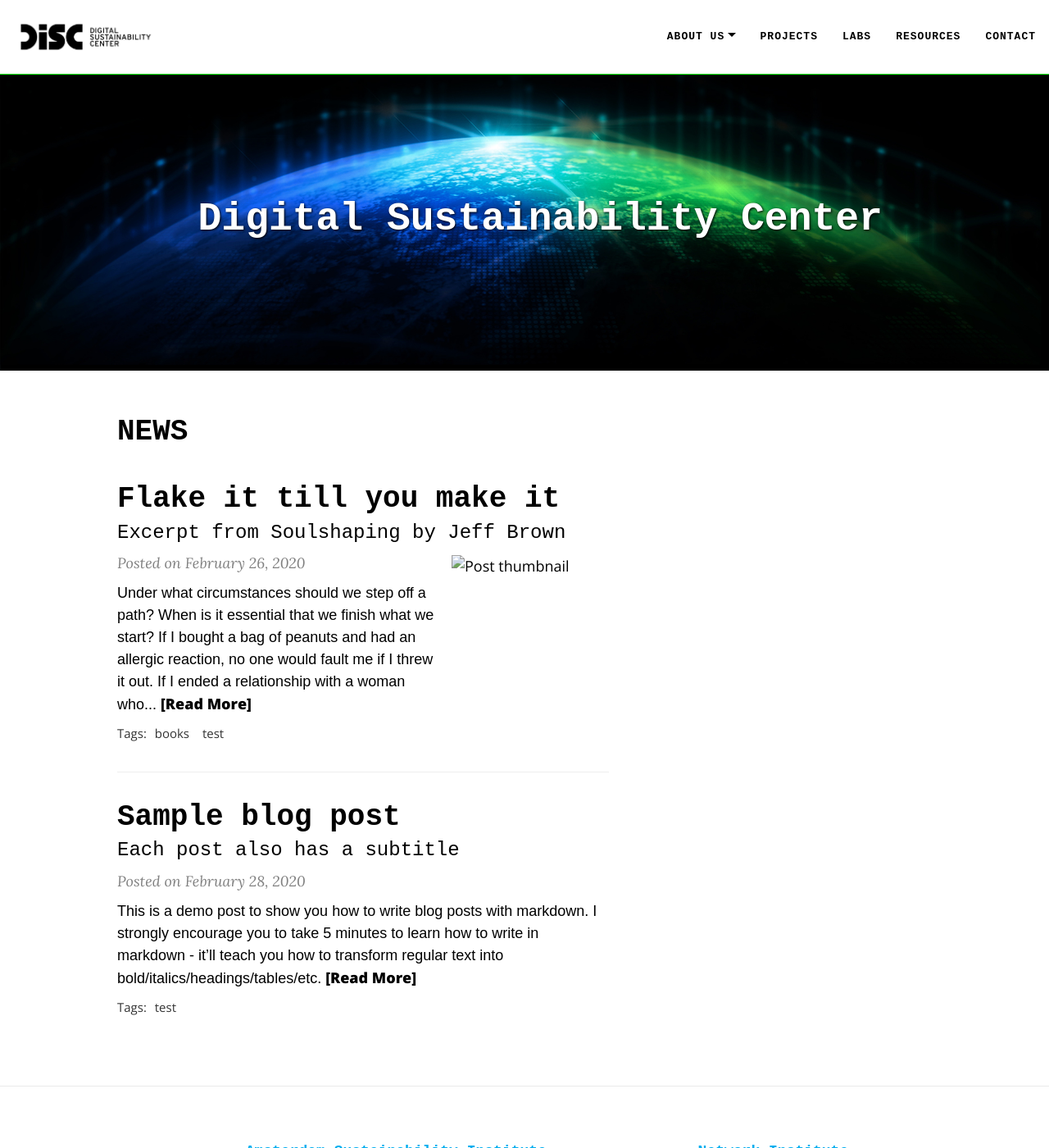
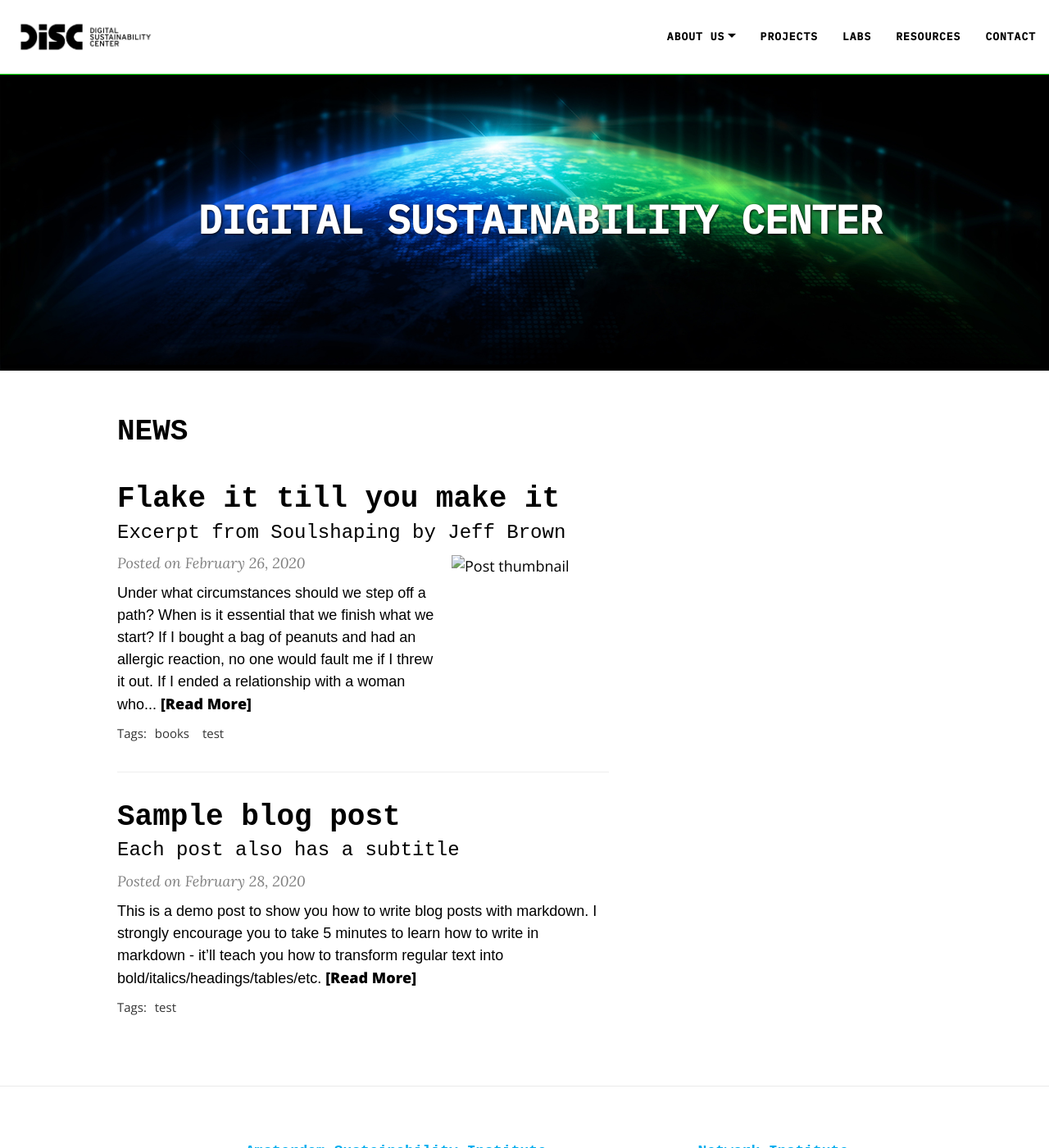
Before and after one commit to S2-group/disc-website.github.io, a Jekyll site: the page built from index.html, in a window 1280 px wide and 1400 px high. Shown: the whole window at 82% size. Built offline with Jekyll 4.4.1, drawn with Linux system fonts in a browser that asks for light colours; nearby versions of some CDN libraries; the list of posts is cut into pages by our own code.

Commit message:
changing fonts of menu items and page titles to IBM font

```diff
--- a/_includes/head.html
+++ b/_includes/head.html
@@ -149,4 +149,8 @@
     {% endfor %}
   {% endif %}
 
+  <link rel="preconnect" href="https://fonts.googleapis.com">
+  <link rel="preconnect" href="https://fonts.gstatic.com" crossorigin>
+  <link href="https://fonts.googleapis.com/css2?family=IBM+Plex+Mono:wght@500&display=swap" rel="stylesheet">
+
 </head>
--- a/assets/css/custom-styles.css
+++ b/assets/css/custom-styles.css
@@ -16,7 +16,14 @@
     max-width: 83%;
 }
 
-/* Font size on titles */
+/* Font of page titles */
 .intro-header .page-heading h1 {
     font-size: 3rem;
+    font-family: 'IBM Plex Mono', monospace;
+    text-transform: uppercase;
 }
+
+/* Font of menu items */
+.navbar-custom .navbar-brand, .navbar-custom .navbar-nav .nav-link {
+    font-family: 'IBM Plex Mono', monospace;
+}
```
